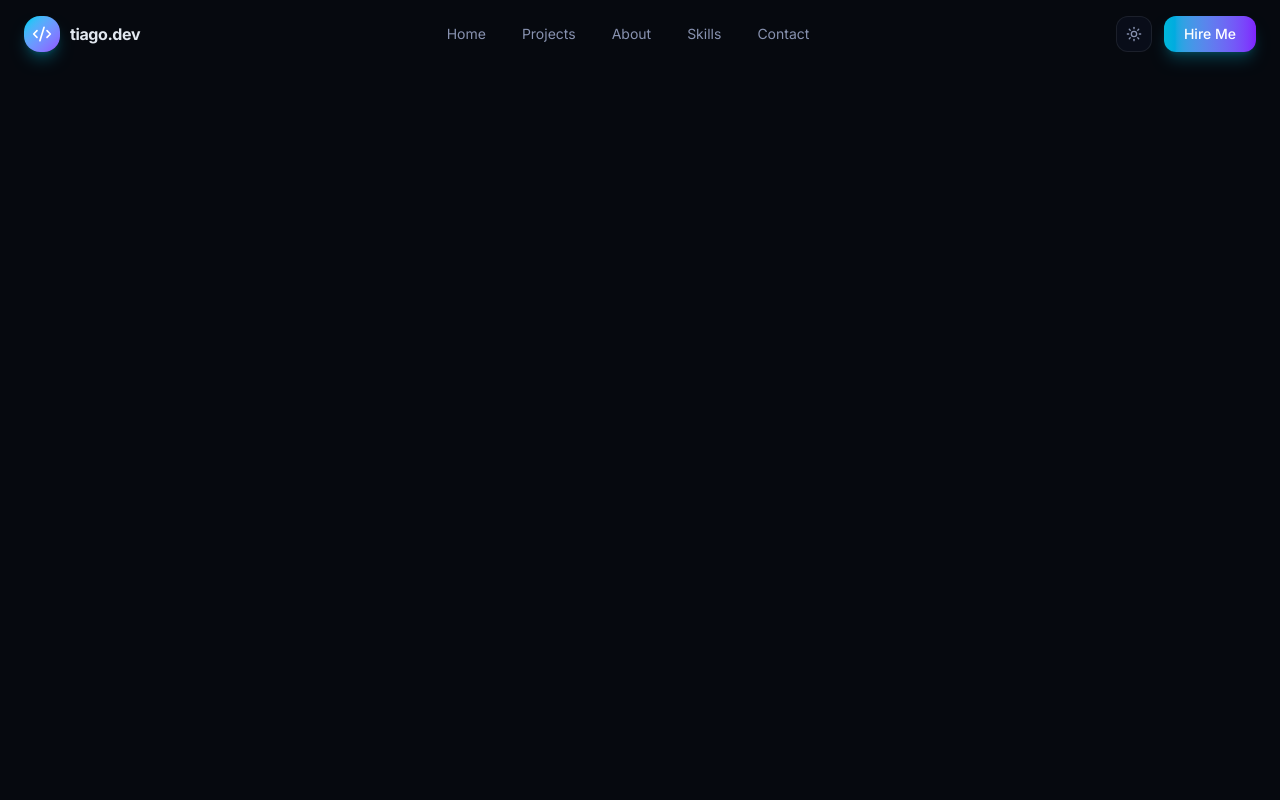
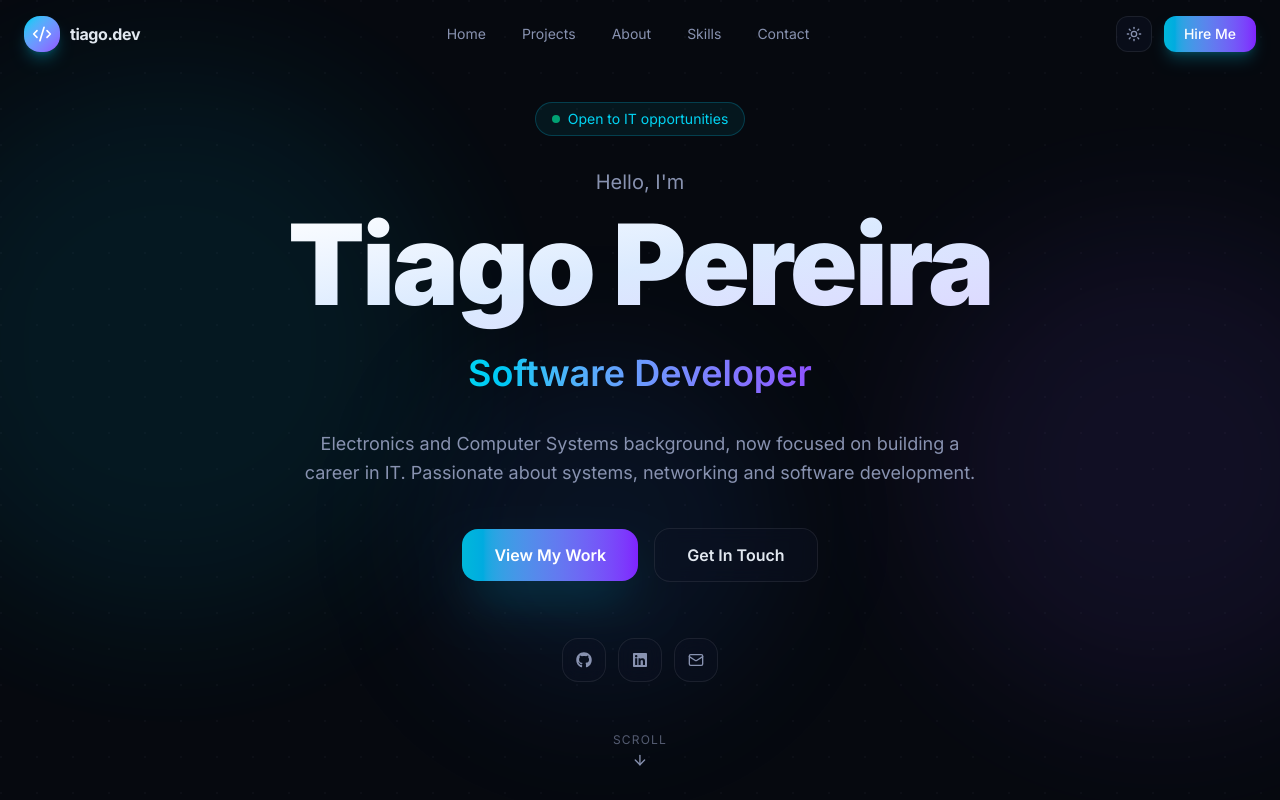
Before and after one commit to BuildAndBreak/Portfolio, a React (Vite) app: page / in a window 1280 px wide. Built offline with nearby package versions, Linux system fonts and the light colour scheme.

Commit message:
feat: add animated hero section

```diff
--- a/src/App.tsx
+++ b/src/App.tsx
@@ -2,6 +2,7 @@ import "./styles/globals.css";
 import { createContext, useEffect, useState } from "react";
 import Navbar from "./components/Navbar";
 
+import Hero from "./components/Hero";
 // SECTION_IMPORTS
 
 export const ThemeContext = createContext({
@@ -21,6 +22,7 @@ export default function App() {
       <div className="min-h-screen bg-background text-foreground">
         <Navbar />
         <main>
+          <Hero />
           {/* SECTIONS */}
         </main>
       </div>
--- /dev/null
+++ b/src/components/Hero.tsx
@@ -0,0 +1,185 @@
+import { useState, useEffect } from "react";
+import { motion, AnimatePresence } from "motion/react";
+import { ArrowDown, Mail } from "lucide-react";
+import { FaGithub, FaLinkedin } from "react-icons/fa6";
+
+const roles = [
+  "IT Technician",
+  "Software Developer",
+  "Problem Solver",
+  "Aspiring Network Engineer",
+];
+
+export default function Hero() {
+  const [roleIndex, setRoleIndex] = useState(0);
+
+  useEffect(() => {
+    const timer = setInterval(() => {
+      setRoleIndex((prev) => (prev + 1) % roles.length);
+    }, 2800);
+    return () => clearInterval(timer);
+  }, []);
+
+  const scrollTo = (id: string) => {
+    document.getElementById(id)?.scrollIntoView({ behavior: "smooth" });
+  };
+
+  return (
+    <section
+      id="home"
+      className="relative min-h-svh flex items-start sm:items-center justify-center overflow-hidden pt-28 pb-24 sm:pt-32 sm:pb-28 lg:pt-24">
+      <div className="absolute inset-0 bg-background" />
+      <div
+        className="absolute inset-0 opacity-40"
+        style={{
+          backgroundImage:
+            "radial-gradient(circle at 1px 1px, rgba(148,163,184,0.1) 1px, transparent 0)",
+          backgroundSize: "36px 36px",
+        }}
+      />
+      <motion.div
+        className="absolute top-24 -left-20 w-125 h-125 bg-cyan-500/10 rounded-full blur-3xl pointer-events-none"
+        animate={{ scale: [1, 1.15, 1], opacity: [0.6, 1, 0.6] }}
+        transition={{ duration: 8, repeat: Infinity, ease: "easeInOut" }}
+      />
+      <motion.div
+        className="absolute top-1/3 -right-20 w-100 h-100 bg-violet-500/10 rounded-full blur-3xl pointer-events-none"
+        animate={{ scale: [1, 1.2, 1], opacity: [0.5, 0.9, 0.5] }}
+        transition={{
+          duration: 10,
+          repeat: Infinity,
+          ease: "easeInOut",
+          delay: 1.5,
+        }}
+      />
+      <div className="absolute bottom-24 left-1/3 w-87.5 h-87.5 bg-blue-500/8 rounded-full blur-3xl pointer-events-none" />
+
+      <div className="relative z-10 max-w-5xl mx-auto px-6 text-center">
+        <motion.div
+          className="inline-flex items-center gap-2 px-4 py-1.5 rounded-full border border-cyan-500/25 bg-cyan-500/8 text-cyan-500 dark:text-cyan-400 text-sm mb-6 sm:mb-8"
+          initial={{ opacity: 0, y: 20 }}
+          animate={{ opacity: 1, y: 0 }}
+          transition={{ duration: 0.6 }}>
+          <span className="w-2 h-2 rounded-full bg-emerald-500 dark:bg-emerald-400 animate-pulse" />
+          Open to IT opportunities
+        </motion.div>
+
+        <motion.p
+          className="text-muted-foreground text-xl mb-2"
+          initial={{ opacity: 0, y: 20 }}
+          animate={{ opacity: 1, y: 0 }}
+          transition={{ duration: 0.6, delay: 0.1 }}>
+          Hello, I'm
+        </motion.p>
+
+        <motion.h1
+          className="pb-2 text-5xl sm:text-6xl md:text-7xl lg:text-[7rem] font-black tracking-tight mb-3 sm:mb-4 leading-[1.08] bg-linear-to-br from-slate-800 via-blue-700 to-violet-700 dark:from-white dark:via-blue-100 dark:to-violet-200 bg-clip-text text-transparent"
+          initial={{ opacity: 0, y: 30 }}
+          animate={{ opacity: 1, y: 0 }}
+          transition={{ duration: 0.8, delay: 0.2 }}>
+          Tiago Pereira
+        </motion.h1>
+
+        <motion.div
+          className="mb-6 sm:mb-8"
+          initial={{ opacity: 0, y: 20 }}
+          animate={{ opacity: 1, y: 0 }}
+          transition={{ duration: 0.6, delay: 0.3 }}>
+          <div className="relative h-9 sm:h-10 md:h-12 overflow-hidden flex items-center justify-center">
+            <AnimatePresence mode="wait">
+              <motion.span
+                key={roleIndex}
+                className="absolute text-xl sm:text-2xl md:text-3xl lg:text-4xl font-semibold bg-linear-to-r from-cyan-500 to-violet-600 dark:from-cyan-400 dark:to-violet-500 bg-clip-text text-transparent whitespace-nowrap"
+                initial={{ opacity: 0, y: 24 }}
+                animate={{ opacity: 1, y: 0 }}
+                exit={{ opacity: 0, y: -24 }}
+                transition={{ duration: 0.4, ease: "easeInOut" }}>
+                {roles[roleIndex]}
+              </motion.span>
+            </AnimatePresence>
+          </div>
+        </motion.div>
+
+        <motion.p
+          className="text-muted-foreground text-base sm:text-lg max-w-2xl mx-auto mb-8 sm:mb-10 leading-relaxed"
+          initial={{ opacity: 0, y: 20 }}
+          animate={{ opacity: 1, y: 0 }}
+          transition={{ duration: 0.6, delay: 0.4 }}>
+          Electronics and Computer Systems background, now focused on building a
+          career in IT. Passionate about systems, networking and software
+          development.
+        </motion.p>
+
+        <motion.div
+          className="flex flex-wrap items-center justify-center gap-3 sm:gap-4 mb-10 sm:mb-14"
+          initial={{ opacity: 0, y: 20 }}
+          animate={{ opacity: 1, y: 0 }}
+          transition={{ duration: 0.6, delay: 0.5 }}>
+          <button
+            onClick={() => scrollTo("projects")}
+            className="px-6 sm:px-8 py-3 sm:py-3.5 rounded-xl bg-linear-to-r from-cyan-500 to-violet-600 text-white font-semibold hover:opacity-90 hover:scale-[1.03] active:scale-[0.98] transition-all duration-300 shadow-2xl shadow-cyan-500/30 cursor-pointer">
+            View My Work
+          </button>
+          <button
+            onClick={() => scrollTo("contact")}
+            className="flex items-center gap-2 px-6 sm:px-8 py-3 sm:py-3.5 rounded-xl border border-border bg-card/40 backdrop-blur-sm text-foreground font-semibold hover:bg-white/5 hover:scale-[1.03] active:scale-[0.98] transition-all duration-300 cursor-pointer">
+            Get In Touch
+          </button>
+        </motion.div>
+
+        <motion.div
+          className="flex items-center justify-center gap-3"
+          initial={{ opacity: 0 }}
+          animate={{ opacity: 1 }}
+          transition={{ duration: 0.6, delay: 0.65 }}>
+          {[
+            {
+              Icon: FaGithub,
+              href: "https://github.com/BuildAndBreak",
+              label: "GitHub",
+            },
+            {
+              Icon: FaLinkedin,
+              href: "https://www.linkedin.com/in/tiago-pereira-5a4698289/",
+              label: "LinkedIn",
+            },
+            {
+              Icon: Mail,
+              href:
+                "https://mail.google.com/mail/?view=cm&fs=1&to=tiagodlapereira%40gmail.com",
+              label: "Email",
+            },
+          ].map(({ Icon, href, label }) => (
+            <a
+              key={label}
+              href={href}
+              target={label === "Email" ? "_blank" : undefined}
+              rel={label === "Email" ? "noreferrer" : undefined}
+              aria-label={label}
+              className="w-11 h-11 rounded-xl border border-border bg-card/40 backdrop-blur-sm flex items-center justify-center text-muted-foreground hover:text-cyan-500 dark:hover:text-cyan-400 hover:border-cyan-500/30 dark:hover:border-cyan-400/30 hover:bg-cyan-500/8 transition-all duration-300">
+              <Icon className="w-4 h-4" />
+            </a>
+          ))}
+        </motion.div>
+      </div>
+
+      <motion.button
+        className="absolute bottom-8 left-1/2 -translate-x-1/2 flex flex-col items-center gap-1.5 text-muted-foreground hover:text-foreground transition-colors cursor-pointer"
+        onClick={() => scrollTo("projects")}
+        initial={{ opacity: 0 }}
+        animate={{ opacity: 1 }}
+        transition={{ delay: 1.2 }}
+        aria-label="Scroll to projects">
+        <motion.div
+          animate={{ y: [0, 5, 0] }}
+          transition={{ repeat: Infinity, duration: 1.8, ease: "easeInOut" }}
+          className="flex flex-col items-center gap-1">
+          <span className="text-xs tracking-widest uppercase opacity-60">
+            Scroll
+          </span>
+          <ArrowDown className="w-4 h-4" />
+        </motion.div>
+      </motion.button>
+    </section>
+  );
+}
```
